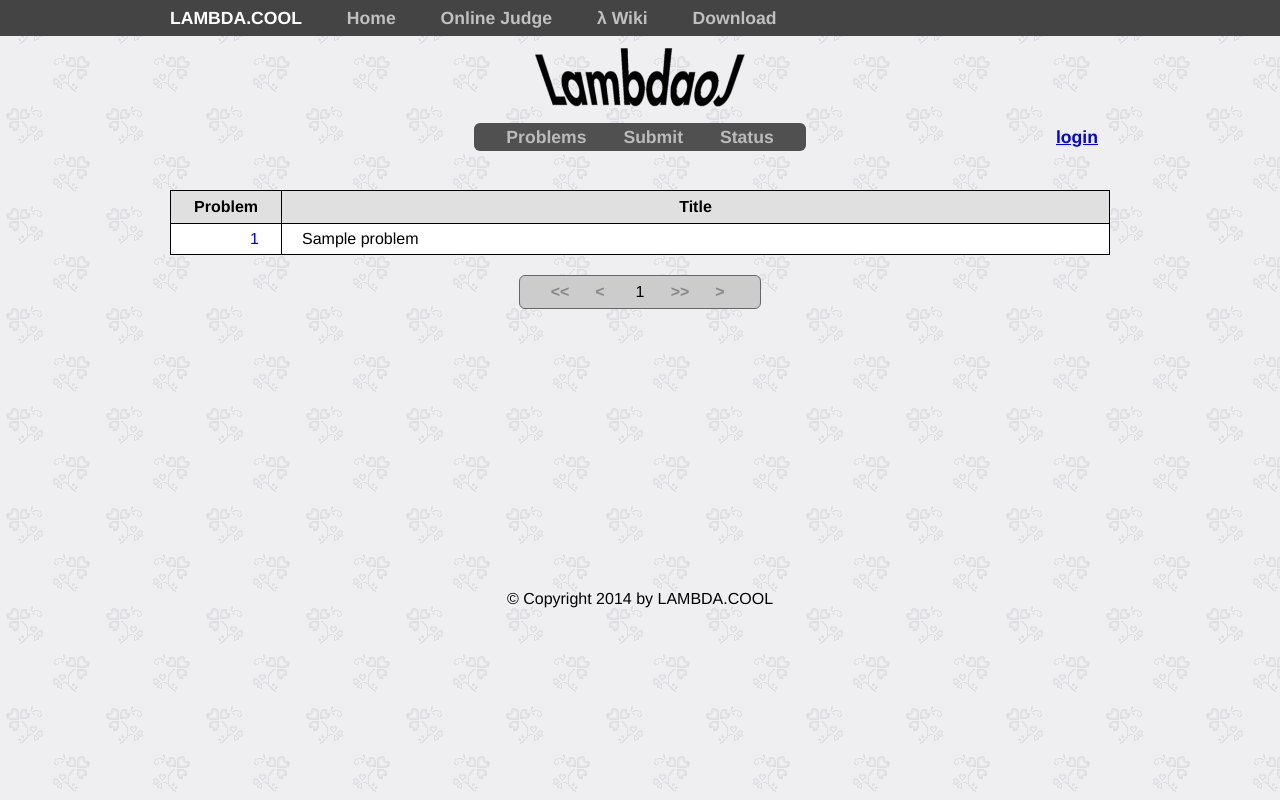
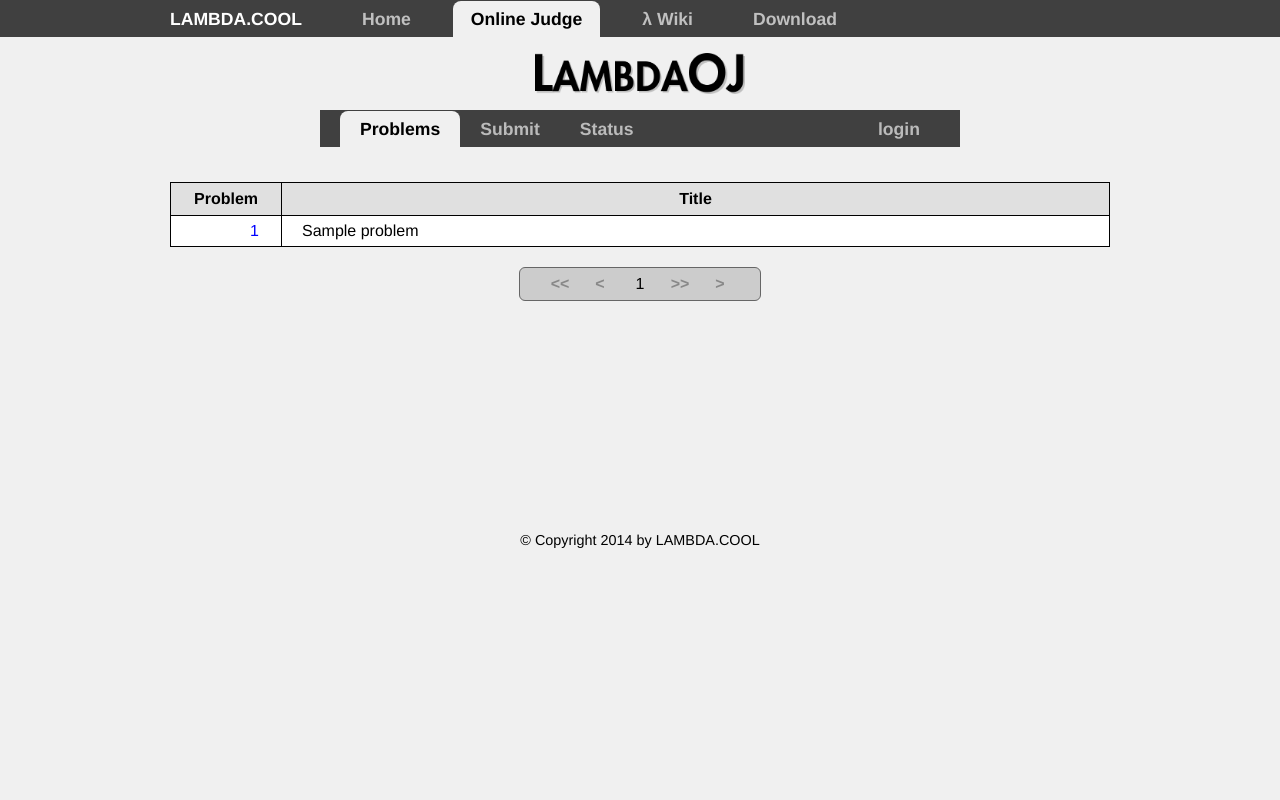
Before and after one commit to rorschachhb/lambdaOJ, a Flask app: page /oj/index/ in a window 1280 px wide. Run offline with Flask 2, Linux system fonts and the light colour scheme; tables that the repository leaves empty hold one stand-in row (values such as "Sample post").

Commit message:
logo and background changed, nav improved

```diff
--- a/app/static/styles/style.css
+++ b/app/static/styles/style.css
@@ -9,7 +9,8 @@
 }
 
 body {
-    background-image: url('/static/images/flower.gif');
+    background-color: #f0f0f0;
+    color: #000000;
     margin: 0px;
     font-size: 16px;
     font-family: helvetica, sans-serif;
@@ -38,35 +39,44 @@ header {
 header img {
     display: inline;
     vertical-align: middle;
-    padding: 12px 0px;
+    padding: 16px 0px;
 }
 
 
 #mainnav {
-    background-color: #444444;
+    background-color: #404040;
     color: #ffffff;
     font-size: 1.1em;
     font-weight: bold;
     height: 36px;
     margin: 0px;
-    padding: 0px;
+    padding: 1px 0px 0px 0px;
 }
-#mainnav ul {
-    display: inline;
+#mainnav span.logo, #mainnav a {
+    float: left;
     line-height: 36px;
-    margin: 0px;
-    padding: 0px;
+    margin: 0px 12px;
+    padding: 0px 18px;
 }
-#mainnav li {
-    display: inline;
-    margin: 0px 40px 0px 0px;
+#mainnav span.logo {
+    padding-left: 0px;
+    margin-left: 0px;
 }
-#mainnav li a {
+#mainnav a {
     color: #c0c0c0;
     text-decoration: none;
 }
-#mainnav li a:hover {
+#mainnav a:hover {
     color: #ffffff;
+}
+#mainnav a.now {
+    background-color: #f0f0f0;
+    color: #000000;
+    border-top-left-radius: 8px;
+    border-top-right-radius: 8px;
+}
+#mainnav a.now:hover {
+    color: #000000;
 }
 
 
@@ -85,38 +95,51 @@ nav {
     color: #ffffff;
     font-size: 1.1em;
     font-weight: bold;
-    line-height: 36px;
-    text-align: center;
     margin: 0px;
 }
-nav ul {
-    display: inline;
-    background: #505050;
-    border-radius: 6px;
-    padding: 4px 16px;
+nav div.outer {
+    width: 600px;
+    margin: 0px auto;
+    background-color: #404040;
+    height: 36px;
+    padding: 1px 20px 0px 20px;
 }
-nav li {
-    display: inline;
-    margin: 0px 16px;
+nav div.inner {
+    float: left;
+    height: 36px;
 }
-nav li a {
+nav a {
+    float: left;
+    line-height: 36px;
+    padding: 0px 20px;
     color: #bbbbbb;
     text-decoration: none;
 }
-nav li a:hover {
+nav a:hover {
     color: #ffffff;
 }
-nav #login-logout {
-    position: absolute;
-    right: 12px;
+nav a.login, nav a.logout {
+    float: right;
+}
+nav a.now {
+    background-color: #f0f0f0;
+    color: #000000;
+    border-top-left-radius: 8px;
+    border-top-right-radius: 8px;
 }
 
 
 
 #content {
     position: relative;
-    min-height: 350px;
-    margin-top: 35px;
+    min-height: 300px;
+    padding-top: 35px;
+}
+footer {
+    font-size: 90%;
+    text-align: center;
+    padding-top: 50px;
+    padding-bottom: 10px;
 }
 
 
@@ -342,12 +365,3 @@ span.status-error {
     color: #ffffff;
     text-decoration: none;
 }
-
-
-
-footer {
-    /* font-size: 90%; */
-    text-align: center;
-    margin-top: 50px;
-    margin-bottom: 10px;
-}
--- a/app/templates/base.html
+++ b/app/templates/base.html
@@ -4,6 +4,7 @@
   <head>
     {% block head %}
     <link href="/static/styles/style.css" type="text/css" rel="stylesheet" />
+    <link rel="shortcut icon" href="/static/images/icon.png">
     <title>{% block title %}{% endblock %} - LambdaOJ</title>
     {% endblock head %}
   </head>
@@ -11,13 +12,11 @@
   <body>
     <div id="mainnav">
       <div class="wrapper">
-	<ul>
-	  <li class="logo">LAMBDA.COOL</li>
-	  <li><a href="/">Home</a></li>
-	  <li><a href="/oj/">Online Judge</a></li>
-	  <li><a href="/wiki/">λ Wiki</a></li>
-	  <li><a href="ftp://lambda.cool/" target="_blank">Download</a></li>
-	</ul>
+	<span class="logo">LAMBDA.COOL</span>
+	<a href="/">Home</a>
+	<a href="/oj/" class="now">Online Judge</a>
+	<a href="/wiki/">λ Wiki</a>
+	<a href="ftp://lambda.cool/" target="_blank">Download</a>
       </div>
     </div>
 
@@ -30,23 +29,31 @@
       </header>
 
       <nav>
-	<ul>
-	  <li><a href="/oj/index/">Problems</a></li>
-	  <li><a href="/oj/submit/">Submit</a></li>
-	  <li><a href="/oj/status/">Status</a></li>
+	<div class="outer">
+	  <div class="inner">
+	    {% block navindex %}
+	    <a href="/oj/index/">Problems</a>
+	    {% endblock navindex %}
+	    {% block navsubmit %}
+	    <a href="/oj/submit/">Submit</a>
+	    {% endblock navsubmit %}
+	    {% block navstatus %}
+	    <a href="/oj/status/">Status</a>
+	    {% endblock navstatus %}
+	    {% if user %}
+	    {% if user.role == "admin" %}
+	    <a href="/oj/admin/" target="_blank">Admin</a>
+	    {% endif %}
+	    {% endif %}
+	  </div>
 	  {% if user %}
-	  {% if user.role == "admin" %}
-	  <li><a href="/oj/admin/" target="_blank">Admin</a></li>
+	  <a href="/oj/logout/" class="logout">logout</a>
+	  {% else %}
+	  {% block navlogin %}
+	  <a href="/oj/login/" class="login">login</a>
+	  {% endblock navlogin %}
 	  {% endif %}
-	  {% endif %}
-	</ul>
-	<span id="login-logout">
-	  {% if user %}
-	  <a href="/oj/logout/">logout</a>
-	  {% else %}
-	  <a href="/oj/login/">login</a>
-	  {% endif %}
-	</span>
+	</div>
       </nav>
 
       <div id="content">
--- a/app/templates/index.html
+++ b/app/templates/index.html
@@ -3,6 +3,10 @@
 {% block title %}
 Problem List
 {% endblock title %}
+
+{% block navindex %}
+<a href="/oj/index/" class="now">Problems</a>
+{% endblock navindex %}
 
 {% block content %}
 <table id="pbs" class="list">
--- a/app/templates/login.html
+++ b/app/templates/login.html
@@ -3,6 +3,10 @@
 {% block title %}
 Login
 {% endblock %}
+
+{% block navlogin %}
+<a href="/oj/login/" class="login now">login</a>
+{% endblock navlogin %}
 
 {% block content %}
 <form action="" method="post" name="login" id="loginform">
--- a/app/templates/status.html
+++ b/app/templates/status.html
@@ -3,6 +3,10 @@
 {% block title %}
 Status
 {% endblock title %}
+
+{% block navstatus %}
+<a href="/oj/status/" class="now">Status</a>
+{% endblock navstatus %}
 
 {% block content %}
 <table id="subs" class="list">
--- a/app/templates/submit.html
+++ b/app/templates/submit.html
@@ -3,6 +3,10 @@
 {% block title %}
 Submit
 {% endblock title %}
+
+{% block navsubmit %}
+<a href="/oj/submit/" class="now">Submit</a>
+{% endblock navsubmit %}
 
 {% block content %}
 <form action="{{ url_for('submit') }}" method="post"
```
Also changed, not shown: app/static/images/icon.png (added), app/static/images/logo.png.
